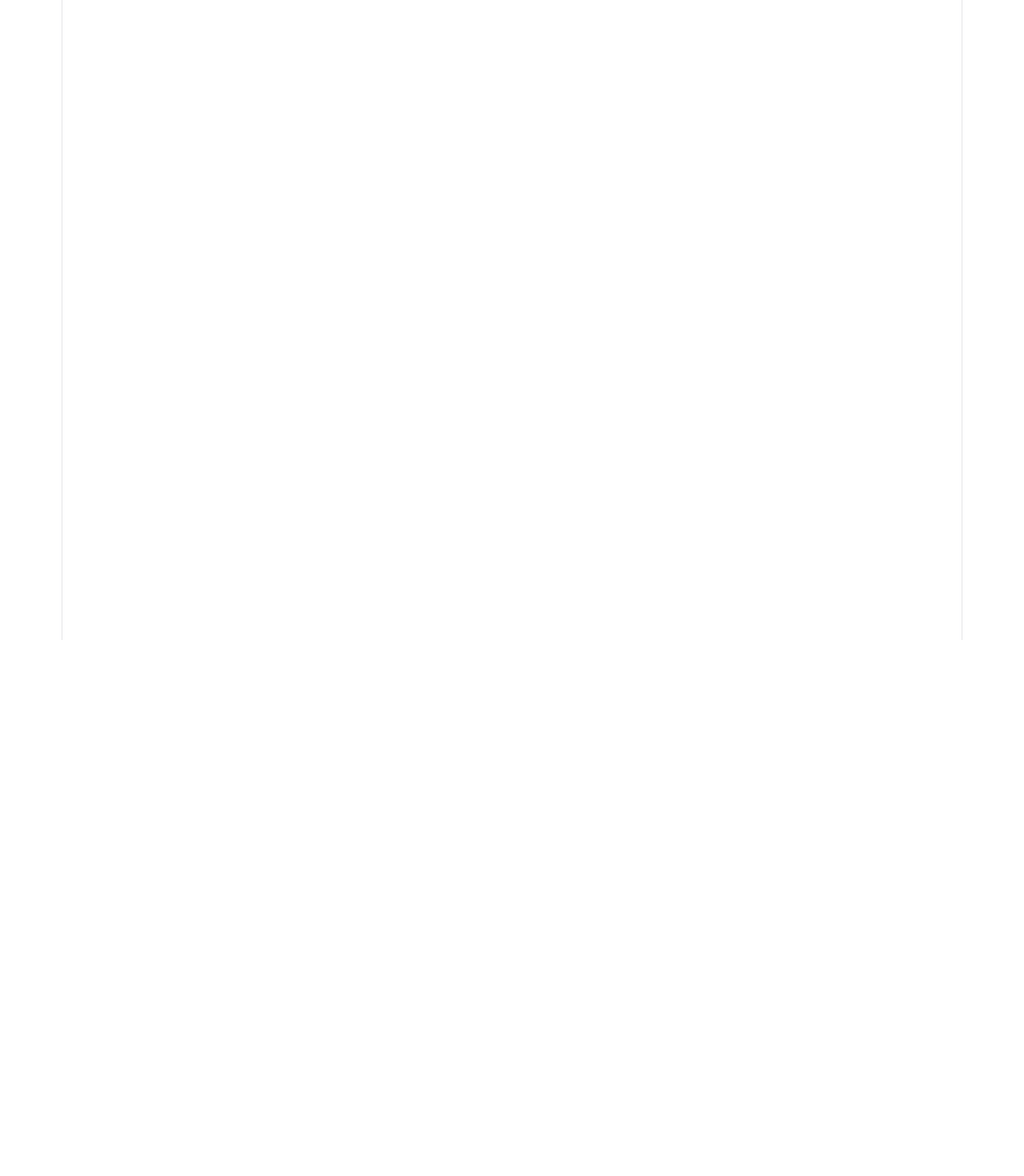
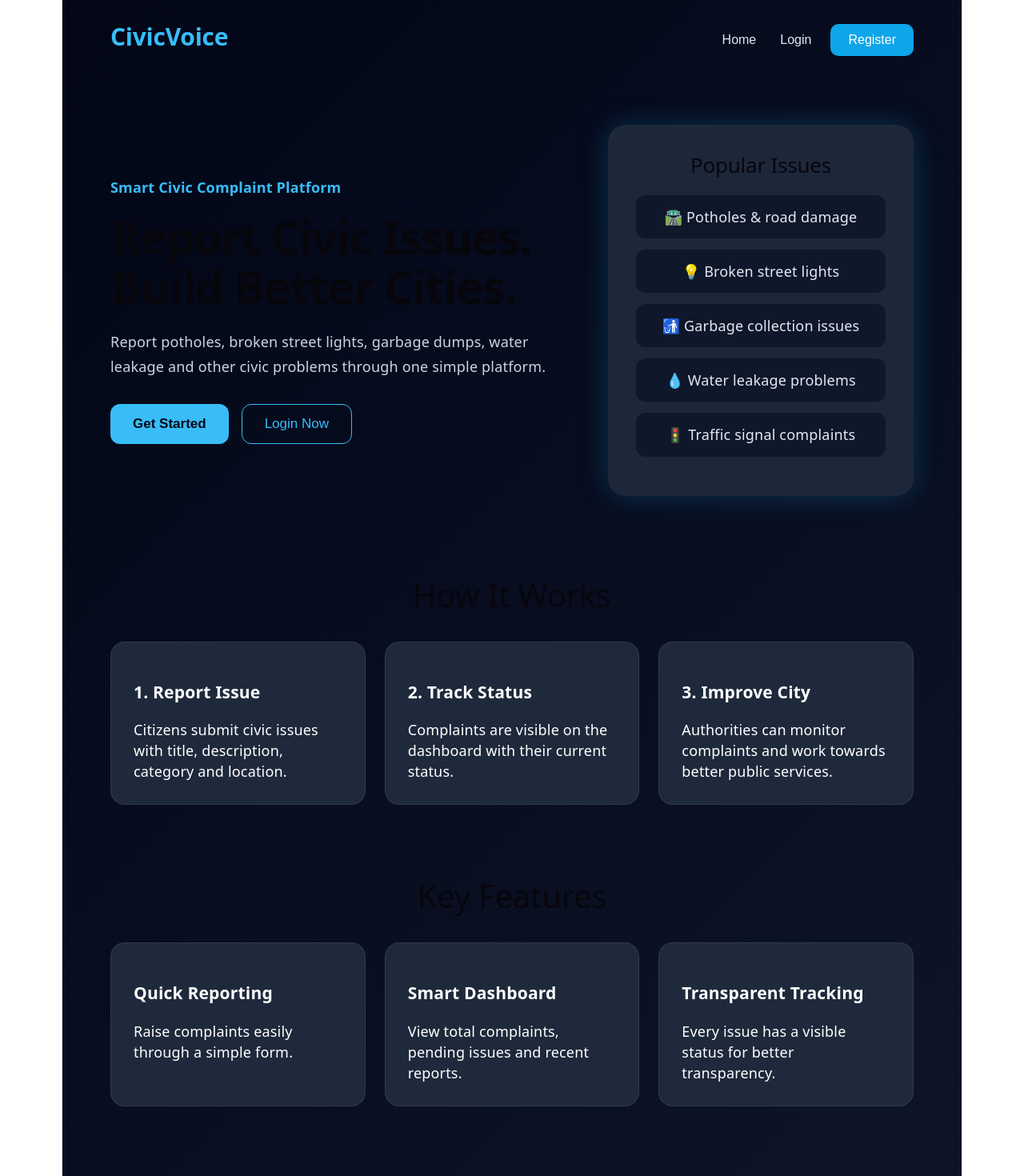
Before and after one commit to AkshitaSood915/Project-CivicVoice, a React app in the folder Frontend/: page /home in a window 1280 px wide. Before the commit this address had no page. Shown: the top 1470 px of the page at 80% size. Before the commit the page ends 800 px from the top, so only its background shows below. Built offline with nearby package versions, Linux system fonts and the light colour scheme; the HTML template or start-up script is replaced by a standard one.

Commit message:
Improved homepage landing UI

```diff
--- a/Frontend/src/App.jsx
+++ b/Frontend/src/App.jsx
@@ -1,4 +1,6 @@
 import { BrowserRouter, Routes, Route } from "react-router-dom";
+
+import Home from "./pages/Home";
 import Login from "./pages/Login";
 import Register from "./pages/Register";
 import Dashboard from "./pages/Dashboard";
@@ -8,6 +10,7 @@ function App() {
   return (
     <BrowserRouter>
       <Routes>
+        <Route path="/home" element={<Home />} />
         <Route path="/" element={<Login />} />
         <Route path="/register" element={<Register />} />
         <Route path="/dashboard" element={<Dashboard />} />
--- a/Frontend/src/pages/Dashboard.jsx
+++ b/Frontend/src/pages/Dashboard.jsx
@@ -10,14 +10,17 @@ function Dashboard() {
     try {
       const res = await axios.get("http://localhost:5000/api/issues");
       setIssues(res.data.issues);
-    } catch {
-      alert("Failed to load complaints");
-    }
+    }  catch (error) {
+  console.log("Dashboard error:", error);
+  alert(error.message);
+}
+console.log(window.location.origin);
   };
 
   useEffect(() => {
-    fetchIssues();
-  }, []);
+  console.log(window.location.origin);
+  fetchIssues();
+}, []);
 
   return (
     <div style={page}>
--- /dev/null
+++ b/Frontend/src/pages/Home.jsx
@@ -0,0 +1,319 @@
+import { useNavigate } from "react-router-dom";
+
+function Home() {
+  const navigate = useNavigate();
+
+  return (
+    <div style={page}>
+      <nav style={nav}>
+        <h2 style={logo}>CivicVoice</h2>
+
+        <div style={navLinks}>
+          <button style={navTextBtn} onClick={() => navigate("/home")}>
+            Home
+          </button>
+          <button style={navTextBtn} onClick={() => navigate("/")}>
+            Login
+          </button>
+          <button style={primaryBtn} onClick={() => navigate("/register")}>
+            Register
+          </button>
+        </div>
+      </nav>
+
+      <section style={hero}>
+        <div style={heroLeft}>
+          <p style={tag}>Smart Civic Complaint Platform</p>
+
+          <h1 style={title}>
+            Report Civic Issues.
+            <br />
+            Build Better Cities.
+          </h1>
+
+          <p style={subtitle}>
+            Report potholes, broken street lights, garbage dumps, water leakage
+            and other civic problems through one simple platform.
+          </p>
+
+          <div style={buttonGroup}>
+            <button style={mainBtn} onClick={() => navigate("/register")}>
+              Get Started
+            </button>
+            <button style={outlineBtn} onClick={() => navigate("/")}>
+              Login Now
+            </button>
+          </div>
+        </div>
+
+        <div style={heroCard}>
+          <h2 style={cardHeading}>Popular Issues</h2>
+          <p style={issueItem}>🛣️ Potholes & road damage</p>
+          <p style={issueItem}>💡 Broken street lights</p>
+          <p style={issueItem}>🚮 Garbage collection issues</p>
+          <p style={issueItem}>💧 Water leakage problems</p>
+          <p style={issueItem}>🚦 Traffic signal complaints</p>
+        </div>
+      </section>
+
+      <section style={howSection}>
+        <h2 style={sectionTitle}>How It Works</h2>
+
+        <div style={grid3}>
+          <div style={infoCard}>
+            <h3>1. Report Issue</h3>
+            <p>
+              Citizens submit civic issues with title, description, category and
+              location.
+            </p>
+          </div>
+
+          <div style={infoCard}>
+            <h3>2. Track Status</h3>
+            <p>
+              Complaints are visible on the dashboard with their current status.
+            </p>
+          </div>
+
+          <div style={infoCard}>
+            <h3>3. Improve City</h3>
+            <p>
+              Authorities can monitor complaints and work towards better public
+              services.
+            </p>
+          </div>
+        </div>
+      </section>
+
+      <section style={featuresSection}>
+        <h2 style={sectionTitle}>Key Features</h2>
+
+        <div style={grid3}>
+          <div style={infoCard}>
+            <h3>Quick Reporting</h3>
+            <p>Raise complaints easily through a simple form.</p>
+          </div>
+
+          <div style={infoCard}>
+            <h3>Smart Dashboard</h3>
+            <p>View total complaints, pending issues and recent reports.</p>
+          </div>
+
+          <div style={infoCard}>
+            <h3>Transparent Tracking</h3>
+            <p>Every issue has a visible status for better transparency.</p>
+          </div>
+        </div>
+      </section>
+
+      <section style={statsSection}>
+        <div style={statCard}>
+          <h2>100+</h2>
+          <p>Issues can be reported</p>
+        </div>
+
+        <div style={statCard}>
+          <h2>24/7</h2>
+          <p>Citizen access</p>
+        </div>
+
+        <div style={statCard}>
+          <h2>Fast</h2>
+          <p>Complaint submission</p>
+        </div>
+      </section>
+
+      <footer style={footer}>
+        <h2 style={logo}>CivicVoice</h2>
+        <p>Making civic issue reporting simple, transparent and citizen-friendly.</p>
+        <p style={{ color: "#64748b" }}>© 2026 CivicVoice. All rights reserved.</p>
+      </footer>
+    </div>
+  );
+}
+
+const page = {
+  minHeight: "100vh",
+  background: "linear-gradient(135deg, #020617, #0f172a)",
+  color: "white",
+  padding: "28px 60px",
+  boxSizing: "border-box",
+};
+
+const nav = {
+  maxWidth: "1200px",
+  margin: "0 auto",
+  display: "flex",
+  justifyContent: "space-between",
+  alignItems: "center",
+};
+
+const logo = {
+  color: "#38bdf8",
+  fontSize: "30px",
+  fontWeight: "800",
+};
+
+const navLinks = {
+  display: "flex",
+  alignItems: "center",
+  gap: "18px",
+};
+
+const navTextBtn = {
+  background: "transparent",
+  color: "#e2e8f0",
+  border: "none",
+  fontSize: "16px",
+  cursor: "pointer",
+};
+
+const primaryBtn = {
+  background: "#0ea5e9",
+  color: "white",
+  border: "none",
+  padding: "11px 22px",
+  borderRadius: "10px",
+  fontSize: "16px",
+  cursor: "pointer",
+};
+
+const hero = {
+  maxWidth: "1200px",
+  margin: "85px auto 0",
+  display: "grid",
+  gridTemplateColumns: "1.3fr 0.9fr",
+  gap: "70px",
+  alignItems: "center",
+};
+
+const heroLeft = {
+  textAlign: "left",
+};
+
+const tag = {
+  color: "#38bdf8",
+  fontWeight: "700",
+  marginBottom: "18px",
+};
+
+const title = {
+  fontSize: "58px",
+  lineHeight: "1.08",
+  margin: "0",
+  fontWeight: "900",
+};
+
+const subtitle = {
+  color: "#cbd5e1",
+  fontSize: "18px",
+  lineHeight: "1.7",
+  maxWidth: "620px",
+  marginTop: "22px",
+};
+
+const buttonGroup = {
+  display: "flex",
+  gap: "16px",
+  marginTop: "32px",
+};
+
+const mainBtn = {
+  background: "#38bdf8",
+  color: "#020617",
+  border: "none",
+  padding: "14px 28px",
+  borderRadius: "12px",
+  fontSize: "17px",
+  fontWeight: "800",
+  cursor: "pointer",
+};
+
+const outlineBtn = {
+  background: "transparent",
+  color: "#38bdf8",
+  border: "1px solid #38bdf8",
+  padding: "14px 28px",
+  borderRadius: "12px",
+  fontSize: "17px",
+  cursor: "pointer",
+};
+
+const heroCard = {
+  background: "rgba(30, 41, 59, 0.95)",
+  padding: "35px",
+  borderRadius: "22px",
+  boxShadow: "0 0 35px rgba(14, 165, 233, 0.25)",
+};
+
+const cardHeading = {
+  fontSize: "26px",
+  marginBottom: "22px",
+};
+
+const issueItem = {
+  background: "#0f172a",
+  padding: "14px 16px",
+  borderRadius: "12px",
+  marginBottom: "14px",
+  color: "#e2e8f0",
+};
+
+const howSection = {
+  maxWidth: "1200px",
+  margin: "100px auto 0",
+  textAlign: "center",
+};
+
+const featuresSection = {
+  maxWidth: "1200px",
+  margin: "90px auto 0",
+  textAlign: "center",
+};
+
+const sectionTitle = {
+  fontSize: "40px",
+  marginBottom: "35px",
+};
+
+const grid3 = {
+  display: "grid",
+  gridTemplateColumns: "repeat(3, 1fr)",
+  gap: "24px",
+};
+
+const infoCard = {
+  background: "#1e293b",
+  padding: "28px",
+  borderRadius: "18px",
+  border: "1px solid rgba(148, 163, 184, 0.15)",
+  textAlign: "left",
+};
+
+const statsSection = {
+  maxWidth: "1200px",
+  margin: "90px auto 0",
+  display: "grid",
+  gridTemplateColumns: "repeat(3, 1fr)",
+  gap: "24px",
+};
+
+const statCard = {
+  background: "#0ea5e9",
+  color: "#020617",
+  padding: "28px",
+  borderRadius: "18px",
+  textAlign: "center",
+  fontWeight: "700",
+};
+
+const footer = {
+  maxWidth: "1200px",
+  margin: "100px auto 0",
+  padding: "40px 0",
+  borderTop: "1px solid rgba(148, 163, 184, 0.2)",
+  textAlign: "center",
+  color: "#cbd5e1",
+};
+
+export default Home;
```
